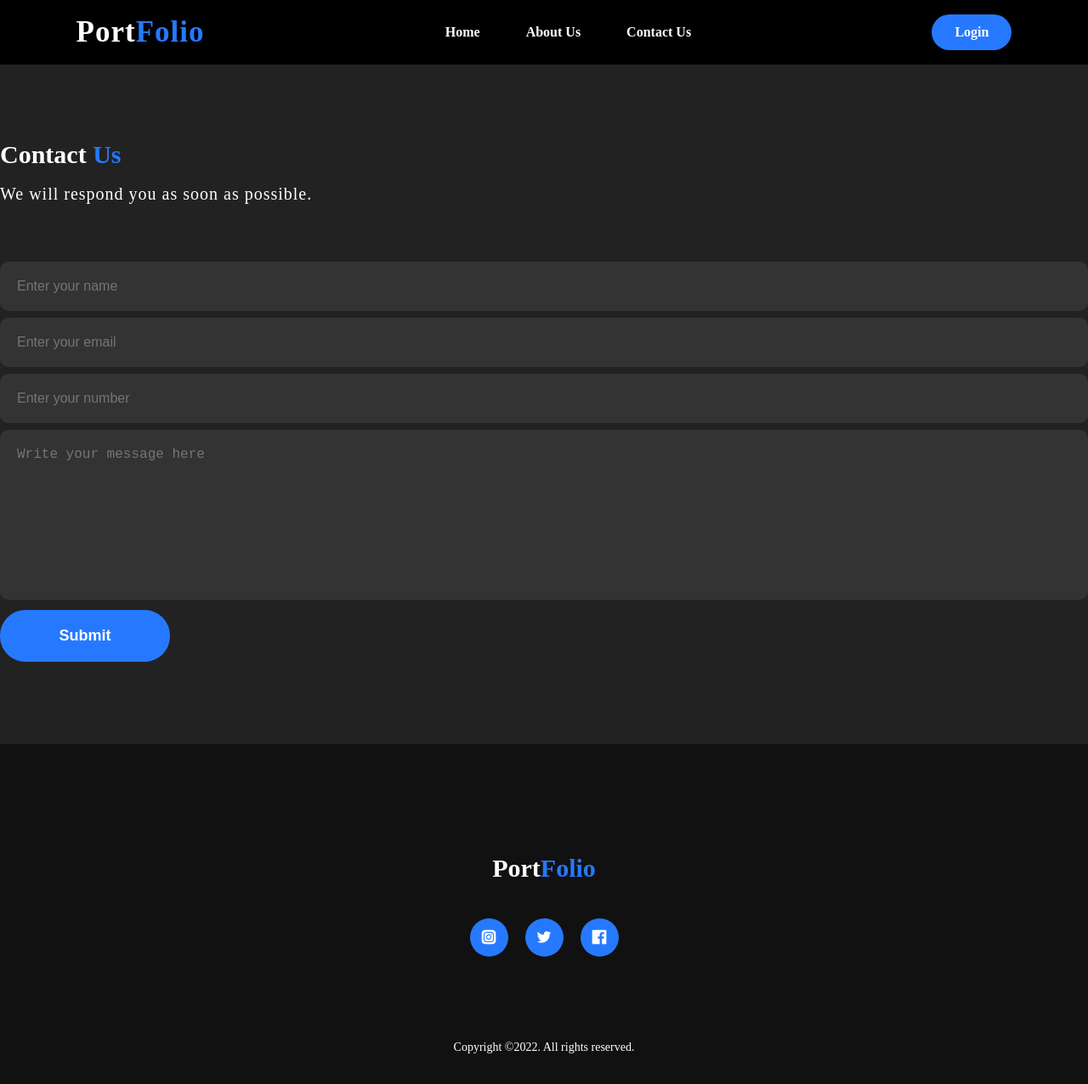
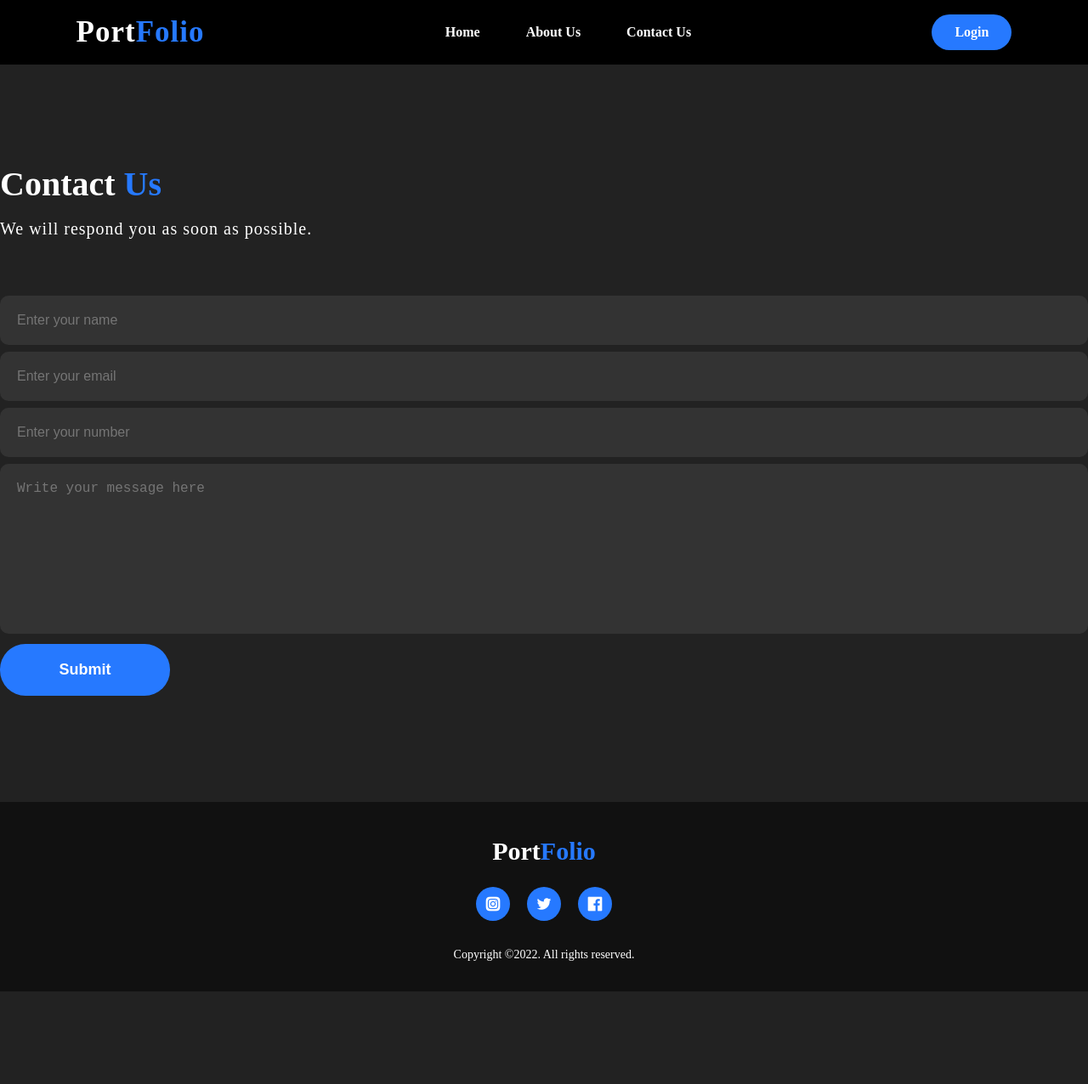
Before and after one commit to pablocanoguerrero/frontend-pablo, a plain HTML site: page pages/contact.html in a window 1280 px wide. Shown: the whole page at 85% size. After the commit the page ends 1167 px from the top, so only its background shows below. Drawn offline with nearby package versions, Linux system fonts and the light colour scheme.

Commit message:
Some changes from CSS

```diff
--- a/css/style-contact.css
+++ b/css/style-contact.css
@@ -6,7 +6,7 @@ body {
 .contact {
   position: relative;
   width: 100%;
-  height: 800px;
+  height: 868px;
   display: flex;
   flex-direction: column;
   align-items: center;
@@ -14,7 +14,7 @@ body {
 }
 
 .contact-form h2 {
-  font-size: 30px;
+  font-size: 40px;
   margin-bottom: 15px;
 }
 
--- a/css/style-index.css
+++ b/css/style-index.css
@@ -23,8 +23,8 @@ h3 {
   margin-bottom: 50px;
 }
 
-h4 {
-  color: rgba(195, 203, 255, 0.8);
+.four {
+  color: rgba(204, 211, 255, 0.8);
   letter-spacing: 2px;
   font-size: 20px;
 }
--- a/css/style.css
+++ b/css/style.css
@@ -10,6 +10,7 @@ body {
   min-height: 100vh;
 }
 
+/* Menu */
 .menu-hero {
   height: 100vh;
   width: 100%;
@@ -72,11 +73,12 @@ nav ul li a:hover {
   transform: scale(1.2);
 }
 
+/* Footer */
 footer {
   background-color: #111;
   position: relative;
   width: 100%;
-  height: 400px;
+  height: 223px;
   display: flex;
   flex-direction: column;
   align-items: center;
@@ -85,17 +87,18 @@ footer {
 
 footer p:nth-child(1) {
   font-size: 30px;
-  margin-bottom: 20px;
+  margin-bottom: 3px;
   font-weight: bold;
 }
 
 .social {
   display: flex;
+  margin-bottom: 20px;
 }
 
 .social a {
-  width: 45px;
-  height: 45px;
+  width: 40px;
+  height: 40px;
   display: flex;
   align-items: center;
   justify-content: center;
```
Also changed, not shown: Index.html (+2 -1 lines), css/style-ourteam.css (+11 -2 lines), pages/ourteam.html (+1 -0 lines).
